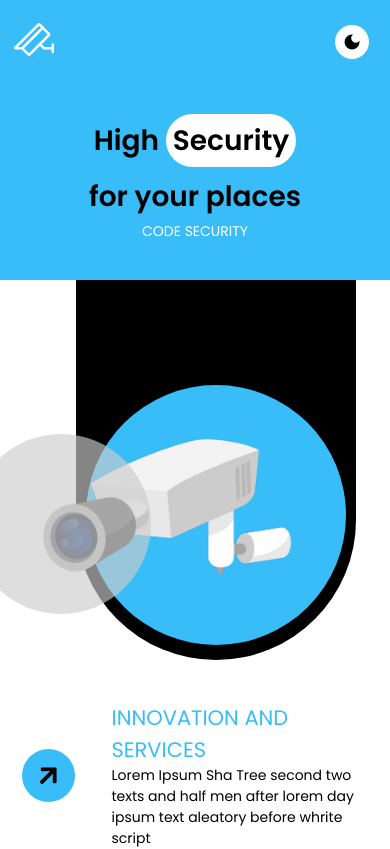
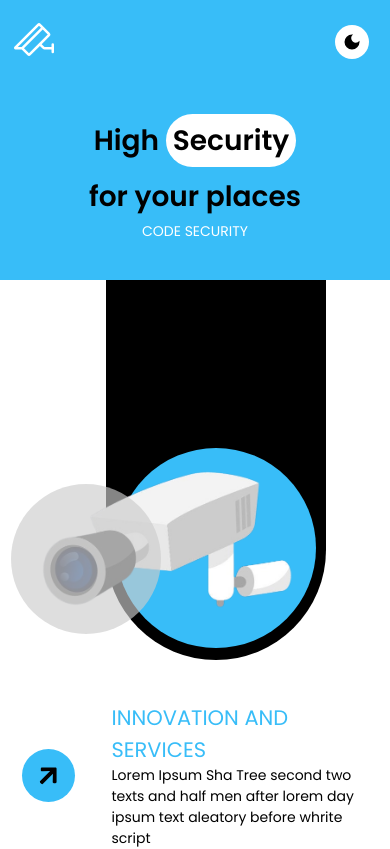
Before and after one commit to atomsdeveloper/site-cyber-security, a React (Vite) app: page / in a window 390 px wide. Shown: the top 849 px of the page. Built offline with nearby package versions, Linux system fonts and the light colour scheme.

Commit message:
fix: mobile screen

```diff
--- a/src/components/Content/InfoSecurity/styles.js
+++ b/src/components/Content/InfoSecurity/styles.js
@@ -33,7 +33,7 @@ export const ColumnMobile = styled.div`
   bottom: 0;
 
   width: 280px;
-  height: 320px;
+  height: 80%;
   background: var(--color-12);
 `;
 
@@ -44,7 +44,7 @@ export const ColumnSecurity = styled.div`
   bottom: 0;
 
   width: 280px;
-  height: 320px;
+  height: 80%;
   background: var(--color-12);
 `;
 
@@ -56,6 +56,4 @@ export const ImageCards = styled.div`
     width: 100%;
     height: 50%;
   }
-
-  background: pink;
 `;
--- a/src/components/Content/styles.js
+++ b/src/components/Content/styles.js
@@ -42,6 +42,10 @@ export const Background = styled.div`
 
   border-radius: 0px 0px 50rem 50rem;
   background: var(--color-12);
+
+  @media (max-width: 550px) {
+    width: 220px;
+  }
 `;
 
 export const CircleGrey = styled.div`
@@ -71,11 +75,15 @@ export const CircleGrey = styled.div`
   }
 
   @media (max-width: 550px) {
-    width: 180px;
-    height: 180px;
+    width: 150px;
+    height: 150px;
 
-    top: calc(50% - -50px); /* Mantém o círculo sempre centralizado verticalmente */
-    left: calc(50% - 200px); /* Mantém o círculo sempre centralizado verticalmente */
+    top: calc(50% - -100px); /* Mantém o círculo sempre centralizado verticalmente */
+    left: calc(50% - 160px); /* Mantém o círculo sempre centralizado verticalmente */
+  }
+
+  @media (max-width: 360px) {
+    display: none;
   }
 `;
 
@@ -112,4 +120,11 @@ export const BlueCircle = styled.div`
   @media (max-width: 720px) {
     margin-top: 7.5rem;
   }
+
+  @media (max-width: 550px) {
+      width: 200px;
+      height: 200px;
+
+      margin-top: 12rem;
+  }
 `;
```
